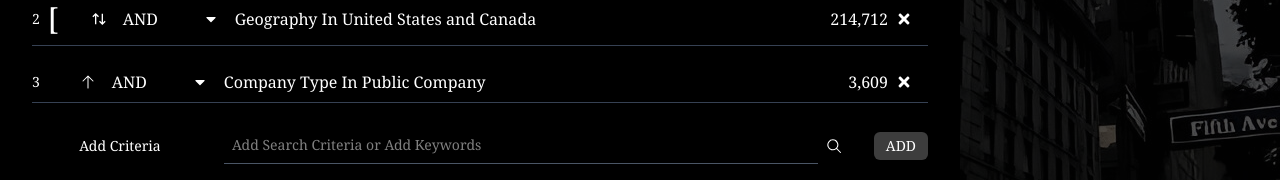
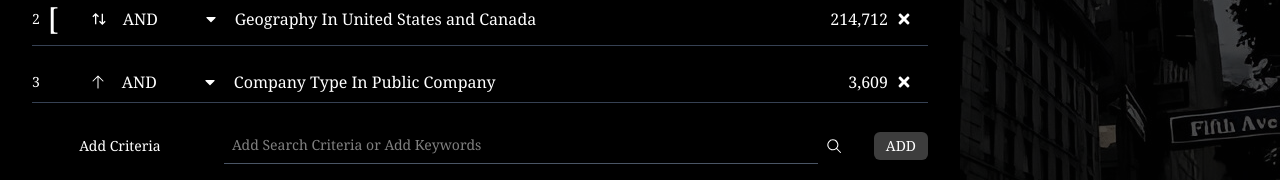
Before and after one commit to hamadhussain/NextJs-UI, a Next.js app: page / in a window 1280 px wide. Shown: the part 301-481 px from the top of the page. Built offline with nearby package versions, Linux system fonts and the light colour scheme.

Commit message:
Update page.jsx

```diff
--- a/src/app/Criteria/page.jsx
+++ b/src/app/Criteria/page.jsx
@@ -237,7 +237,7 @@ function CriteriaRow({ index, removeItem }) {
  <p className="font-medium ">
         {index === 3 ? "" : "["}
           </p>      </div>
-  <div className="flex items-center gap-4">
+      <div className={`flex items-center gap-4 ${index === 3 ? "ml-2.5" : ""}`}>
   {index === 1 && <HiArrowSmallDown className="" />}
   {index === 2 && <RiArrowUpDownLine className="" />}
   {index === 3 && <HiArrowUp className="" />}
```
